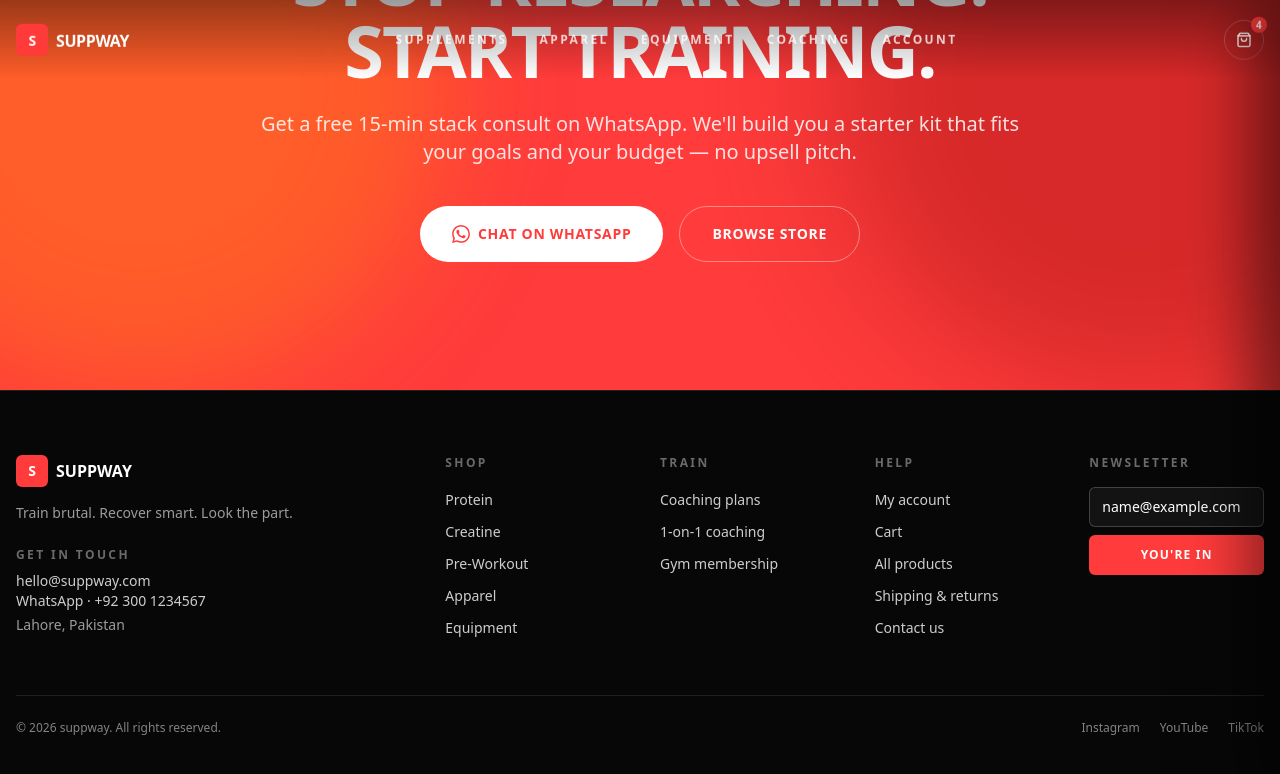
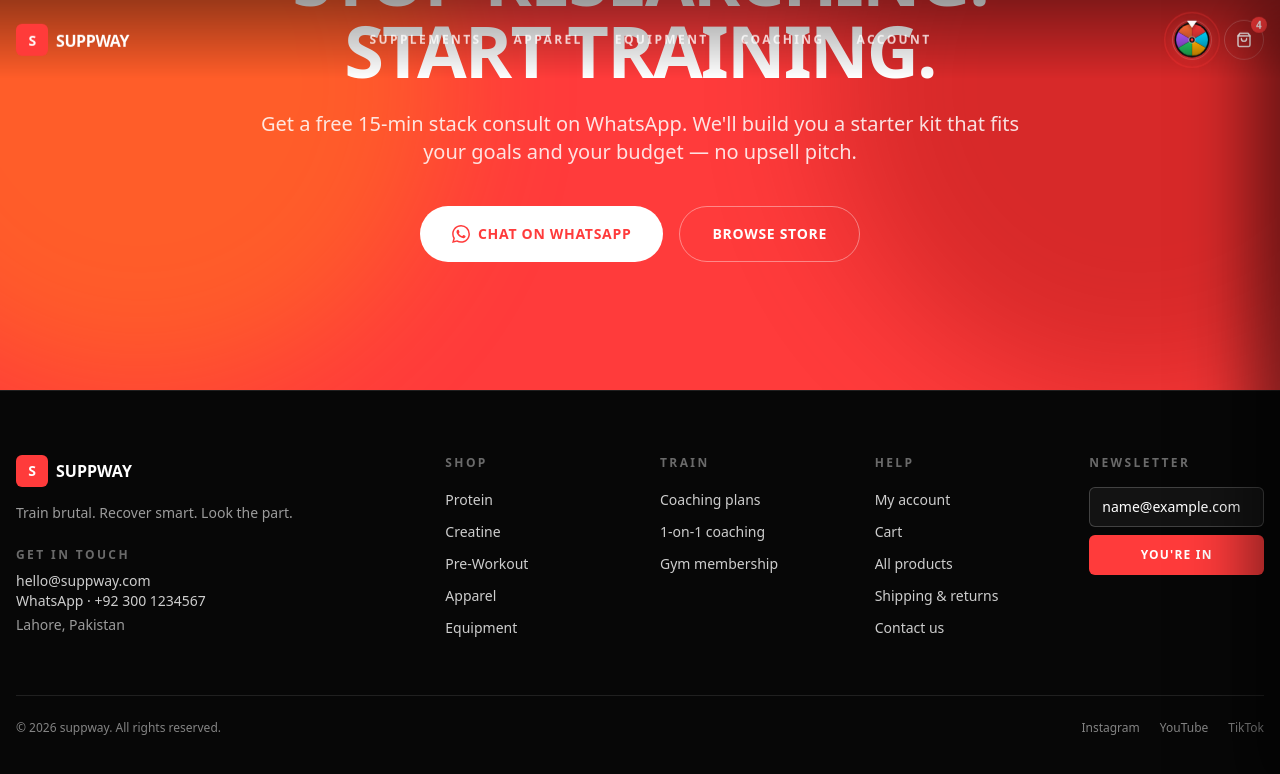
Before and after one commit to Suleman984/suppway, a Next.js app: page / in a window 1280 px wide. Both pictures are taken after typing "name@example.com" into the empty fields and a click on the button "JOIN". Shown: the part 5734-6508 px from the top of the page. Built offline with nearby package versions, Linux system fonts and the light colour scheme.

Commit message:
feat: integrate DiscountWheel component into SiteNav and remove from Hero

```diff
--- a/src/components/storefront/landing/discount-wheel.tsx
+++ b/src/components/storefront/landing/discount-wheel.tsx
@@ -1,8 +1,9 @@
 "use client";
 
 import { forwardRef, useEffect, useRef, useState } from "react";
+import { createPortal } from "react-dom";
 import { gsap } from "gsap";
-import { Gift, Plus, Sparkles, X } from "lucide-react";
+import { Plus, Sparkles, X } from "lucide-react";
 import { useCartStore } from "@/stores/cart-store";
 
 interface Prize {
@@ -78,12 +79,8 @@
   },
 ];
 
-const PANEL_BG =
-  "https://images.pexels.com/photos/4498482/pexels-photo-4498482.jpeg?auto=compress&cs=tinysrgb&w=900";
-
 const SESSION_KEY = "suppway:wheel-spun";
 const SEGMENT_DEG = 360 / PRIZES.length;
-const RIM_LEDS = 16;
 
 const fmt = (n: number) => `Rs. ${n.toLocaleString("en-PK")}`;
 
@@ -161,234 +158,103 @@
 
   return (
     <>
-      <div
-        className="relative overflow-hidden rounded-3xl border border-white/15 p-6 shadow-[0_30px_80px_rgba(0,0,0,0.55)]"
-        style={{
-          backgroundImage: `url(${PANEL_BG})`,
-          backgroundSize: "cover",
-          backgroundPosition: "center",
-        }}
+      <button
+        type="button"
+        onClick={handleSpin}
+        disabled={spun || spinning}
+        aria-label={
+          spun
+            ? "Discount wheel already claimed"
+            : spinning
+              ? "Spinning the discount wheel"
+              : "Spin to win a discount"
+        }
+        title={
+          spun ? "Already claimed" : spinning ? "Spinning…" : "Spin to win"
+        }
+        className={`relative inline-flex h-10 w-10 items-center justify-center rounded-full border border-white/20 transition ${
+          spun
+            ? "cursor-not-allowed opacity-40"
+            : "hover:scale-110 hover:border-white/40"
+        }`}
       >
-        <div className="absolute inset-0 bg-gradient-to-br from-black/85 via-black/75 to-black/95" />
-        <div
+        {/* Pulse ring to draw the eye when not yet spun */}
+        {!spun && !spinning && (
+          <span
             aria-hidden
-          className="absolute inset-0 opacity-[0.06]"
-          style={{
-            backgroundImage:
-              "linear-gradient(to right, white 1px, transparent 1px), linear-gradient(to bottom, white 1px, transparent 1px)",
-            backgroundSize: "32px 32px",
-          }}
+            className="absolute inset-0 rounded-full border border-[#ff3b3b]/60 animate-ping"
           />
-
-        <div className="relative flex flex-col items-center">
-          <p className="text-[10px] font-bold uppercase tracking-[0.35em] text-[#ffae00]">
-            <Sparkles className="mr-1 inline h-3 w-3" />
-            Spin · Win · Save
-          </p>
-
-          <div className="relative mt-4">
-            {/* Pointer */}
-            <div
-              aria-hidden
-              className="absolute left-1/2 top-0 z-10 -translate-x-1/2 -translate-y-2"
-              style={{
-                width: 0,
-                height: 0,
-                borderLeft: "12px solid transparent",
-                borderRight: "12px solid transparent",
-                borderTop: "20px solid #ffffff",
-                filter:
-                  "drop-shadow(0 4px 8px rgba(0,0,0,0.6)) drop-shadow(0 0 12px rgba(255,59,59,0.5))",
-              }}
-            />
-            <div
-              aria-hidden
-              className="absolute left-1/2 top-0 z-10 h-3 w-3 -translate-x-1/2 -translate-y-3 rounded-full bg-[#ff3b3b] shadow-[0_0_12px_#ff3b3b]"
-            />
+        )}
 
         <svg
           viewBox="0 0 200 200"
-              className="h-60 w-60 drop-shadow-[0_25px_60px_rgba(255,59,59,0.4)]"
+          className="h-9 w-9 drop-shadow-[0_0_8px_rgba(255,59,59,0.45)]"
         >
           <defs>
-                <radialGradient id="wheel-gloss" cx="50%" cy="32%" r="62%">
-                  <stop offset="0%" stopColor="rgba(255,255,255,0.35)" />
-                  <stop offset="55%" stopColor="rgba(255,255,255,0)" />
-                </radialGradient>
-                <radialGradient id="hub-grad" cx="50%" cy="40%" r="60%">
-                  <stop offset="0%" stopColor="#3a3a3a" />
-                  <stop offset="100%" stopColor="#0c0c0c" />
-                </radialGradient>
             {PRIZES.map((p) => (
               <linearGradient
                 key={`grad-${p.id}`}
-                    id={`grad-${p.id}`}
+                id={`nav-grad-${p.id}`}
                 x1="0%"
                 y1="0%"
                 x2="0%"
                 y2="100%"
               >
                 <stop offset="0%" stopColor={p.accent} stopOpacity="1" />
-                    <stop offset="100%" stopColor={p.accent} stopOpacity="0.65" />
+                <stop offset="100%" stopColor={p.accent} stopOpacity="0.7" />
               </linearGradient>
             ))}
           </defs>
 
-              {/* Outer ring */}
           <circle
             cx="100"
             cy="100"
             r="98"
             fill="#0c0c0c"
-                stroke="rgba(255,255,255,0.12)"
-                strokeWidth="1"
+            stroke="rgba(255,255,255,0.18)"
+            strokeWidth="2"
           />
-
-              {/* LED rim */}
-              {Array.from({ length: RIM_LEDS }).map((_, i) => {
-                const angle = (i / RIM_LEDS) * 360;
-                const pos = polar(100, 100, 95, angle);
-                const isHot = i % 2 === 0;
-                return (
-                  <circle
-                    key={`led-${i}`}
-                    cx={pos.x}
-                    cy={pos.y}
-                    r="1.6"
-                    fill={isHot ? "#ffae00" : "#ffffff"}
-                    opacity={isHot ? 1 : 0.55}
-                    style={{
-                      filter: isHot
-                        ? "drop-shadow(0 0 3px #ffae00)"
-                        : "drop-shadow(0 0 2px rgba(255,255,255,0.6))",
-                    }}
-                  />
-                );
-              })}
 
           <g ref={wheelRef}>
             {PRIZES.map((p, i) => {
               const start = i * SEGMENT_DEG;
               const end = (i + 1) * SEGMENT_DEG;
-                  const mid = start + SEGMENT_DEG / 2;
-                  const labelPos = polar(100, 100, 60, mid);
               return (
-                    <g key={p.id}>
                 <path
-                        d={segmentPath(start, end)}
-                        fill={`url(#grad-${p.id})`}
-                        stroke="rgba(0,0,0,0.5)"
-                        strokeWidth={1}
-                      />
-                      <text
-                        x={labelPos.x}
-                        y={labelPos.y - 4}
-                        textAnchor="middle"
-                        dominantBaseline="middle"
-                        transform={`rotate(${mid} ${labelPos.x} ${labelPos.y - 4})`}
-                        fill="#ffffff"
-                        fontSize="15"
-                        fontWeight="900"
-                        style={{ letterSpacing: "0.04em" }}
-                      >
-                        {p.discount}%
-                      </text>
-                      <text
-                        x={labelPos.x}
-                        y={labelPos.y + 8}
-                        textAnchor="middle"
-                        dominantBaseline="middle"
-                        transform={`rotate(${mid} ${labelPos.x} ${labelPos.y + 8})`}
-                        fill="rgba(255,255,255,0.85)"
-                        fontSize="6"
-                        fontWeight="700"
-                        style={{ letterSpacing: "0.18em" }}
-                      >
-                        OFF
-                      </text>
-                    </g>
-                  );
-                })}
-
-                {/* Spoke lines for segment dividers */}
-                {PRIZES.map((_, i) => {
-                  const angle = i * SEGMENT_DEG;
-                  const inner = polar(100, 100, 22, angle);
-                  const outer = polar(100, 100, 92, angle);
-                  return (
-                    <line
-                      key={`spoke-${i}`}
-                      x1={inner.x}
-                      y1={inner.y}
-                      x2={outer.x}
-                      y2={outer.y}
-                      stroke="rgba(0,0,0,0.35)"
-                      strokeWidth="0.8"
+                  key={p.id}
+                  d={segmentPath(start, end, 88)}
+                  fill={`url(#nav-grad-${p.id})`}
+                  stroke="rgba(0,0,0,0.4)"
+                  strokeWidth={1.5}
                 />
               );
             })}
-
-                {/* Glossy highlight overlay */}
             <circle
               cx="100"
               cy="100"
-                  r="92"
-                  fill="url(#wheel-gloss)"
-                  pointerEvents="none"
+              r="18"
+              fill="#0c0c0c"
+              stroke="#ffffff"
+              strokeWidth="3"
             />
-
-                {/* Center hub */}
-                <circle cx="100" cy="100" r="22" fill="url(#hub-grad)" />
-                <circle
-                  cx="100"
-                  cy="100"
-                  r="22"
-                  fill="none"
-                  stroke="rgba(255,255,255,0.25)"
-                  strokeWidth="1"
-                />
-                <circle
-                  cx="100"
-                  cy="100"
-                  r="8"
-                  fill="#ff3b3b"
-                  style={{ filter: "drop-shadow(0 0 6px #ff3b3b)" }}
-                />
+            <circle cx="100" cy="100" r="8" fill="#ff3b3b" />
           </g>
         </svg>
-          </div>
 
-          <button
-            type="button"
-            onClick={handleSpin}
-            disabled={spun || spinning}
-            className={`mt-6 inline-flex h-12 w-full max-w-[220px] items-center justify-center gap-2 rounded-full px-7 text-xs font-bold uppercase tracking-[0.2em] transition ${
-              spun
-                ? "cursor-not-allowed border border-white/15 bg-white/5 text-white/40"
-                : spinning
-                  ? "cursor-wait bg-white/15 text-white"
-                  : "bg-gradient-to-r from-[#ff3b3b] to-[#ff6b35] text-white shadow-[0_10px_35px_rgba(255,59,59,0.5)] hover:shadow-[0_15px_45px_rgba(255,59,59,0.7)]"
-            }`}
-          >
-            {spun ? (
-              "Already claimed"
-            ) : spinning ? (
-              <>
-                <Sparkles className="h-4 w-4 animate-spin" />
-                Spinning…
-              </>
-            ) : (
-              <>
-                <Gift className="h-4 w-4" />
-                Spin to win
-              </>
-            )}
+        {/* Tiny pointer at top */}
+        <span
+          aria-hidden
+          className="absolute left-1/2 top-0 -translate-x-1/2"
+          style={{
+            width: 0,
+            height: 0,
+            borderLeft: "5px solid transparent",
+            borderRight: "5px solid transparent",
+            borderTop: "7px solid #ffffff",
+            filter: "drop-shadow(0 1px 2px rgba(0,0,0,0.6))",
+          }}
+        />
       </button>
-          <p className="mt-2 text-[10px] uppercase tracking-[0.3em] text-white/40">
-            1 spin per session
-          </p>
-        </div>
-      </div>
 
       {showCards && source && (
         <RewardCardsLayer
@@ -401,16 +267,16 @@
   );
 }
 
-// Scatter positions relative to viewport center (the wheel sits on the right
-// at lg+, so all targets stay on the left/center side). Calibrated for
-// 1024px+ viewports.
+// Scatter positions relative to viewport center. Source is the navbar wheel
+// at top-right of the viewport, so cards fall across the full hero — left,
+// center, and right — avoiding the very top strip where the navbar sits.
 const SCATTER = [
-  { x: -560, y: -260, rot: -8 },  // top-left, near eyebrow
-  { x: -200, y: -300, rot: 5 },   // above headline
-  { x: -610, y: -40, rot: 11 },   // beside headline, far left
-  { x: -260, y: -30, rot: -4 },   // beside headline
-  { x: -490, y: 220, rot: 7 },    // above stats area
-  { x: -160, y: 250, rot: -10 },  // near stats
+  { x: -560, y: -200, rot: -10 },  // top-left, just below navbar
+  { x: -180, y: -240, rot: 5 },    // top-center, above headline
+  { x: 240, y: -180, rot: 11 },    // top-right
+  { x: -480, y: 170, rot: 8 },     // bottom-left, near stats
+  { x: -120, y: 230, rot: -6 },    // bottom-center, near stats
+  { x: 280, y: 140, rot: -12 },    // bottom-right
 ];
 
 // Each card is ejected from the wheel partway through the spin, not all at
@@ -432,7 +298,16 @@
   const tweensRef = useRef<gsap.core.Timeline[]>([]);
   const [landed, setLanded] = useState<Set<string>>(new Set());
   const [dismissed, setDismissed] = useState<Set<string>>(new Set());
+  const [mounted, setMounted] = useState(false);
   const add = useCartStore((s) => s.add);
+
+  // Render via a portal to document.body so the layer's `fixed` positioning
+  // is viewport-relative — DiscountWheel's parent in hero.tsx applies a
+  // -translate-y-1/2 transform which would otherwise contain `fixed` and
+  // pile the cards next to the wheel.
+  useEffect(() => {
+    setMounted(true);
+  }, []);
 
   useEffect(() => {
     if (typeof window === "undefined") return;
@@ -468,65 +343,44 @@
         rotation: s.rot - 30,
       });
 
+      // Source is at the top of the viewport (navbar). The puck slides
+      // horizontally to its column while bouncing vertically — bounce.out on
+      // a long Y span gives multiple decreasing bounces as it "lands".
+      // Timeline (seconds from ejectAt):
+      //   0.00–1.10s  X eases to target
+      //   0.00–2.05s  Y bounces from source to target (multi-bounce baked in)
+      //   0.00–2.05s  Puck spins and scales up to 1
+      //   2.00–2.30s  Puck shrinks/fades out
+      //   1.95–2.55s  Card pops in with back.out
       const tl = gsap.timeline({ delay: ejectAt });
       tweensRef.current[i] = tl;
 
-      // 1. Eject — puck flies in an arc; X reaches target while Y overshoots
-      //    upward (so the subsequent drop has gravity).
+      tl.to(wrap, { x: tx, duration: 1.1, ease: "power2.out" }, 0);
+      tl.to(wrap, { y: ty, duration: 2.05, ease: "bounce.out" }, 0);
+
       tl.to(
-        wrap,
-        {
-          x: tx,
-          duration: 0.95,
-          ease: "power2.out",
-        },
-        0,
-      )
-        .to(
-          wrap,
-          {
-            y: ty - 110,
-            duration: 0.5,
-            ease: "power2.out",
-          },
-          0,
-        )
-        .to(
         puck,
         {
           scale: 1,
-            rotation: 720,
-            duration: 0.95,
-            ease: "power2.out",
+          rotation: 1320,
+          duration: 2.05,
+          ease: "none",
         },
         0,
       );
 
-      // 2. Drop with multi-bounce — bounce.out gives 4 bounces of decreasing
-      //    amplitude. Puck keeps rotating during the bounces.
-      tl.to(wrap, {
-        y: ty,
-        duration: 1.5,
-        ease: "bounce.out",
-      }).to(
+      tl.to(
         puck,
         {
-          rotation: "+=580",
-          duration: 1.5,
-          ease: "none",
-        },
-        "<",
-      );
-
-      // 3. Morph — puck shrinks out as the rectangular card pops in at the
-      //    same point with a back ease.
-      tl.to(puck, {
           scale: 0,
           opacity: 0,
           duration: 0.3,
           ease: "power2.in",
-      })
-        .to(
+        },
+        2.0,
+      );
+
+      tl.to(
         card,
         {
           scale: 1,
@@ -543,7 +397,7 @@
             });
           },
         },
-          "<-0.1",
+        1.95,
       );
     });
 
@@ -551,7 +405,7 @@
       tweensRef.current.forEach((tl) => tl?.kill());
       tweensRef.current = [];
     };
-  }, [prizes, source]);
+  }, [prizes, source, mounted]);
 
   useEffect(() => {
     const onKey = (e: KeyboardEvent) => {
@@ -599,7 +453,9 @@
     removeCard(p.id);
   };
 
-  return (
+  if (!mounted) return null;
+
+  return createPortal(
     <div
       ref={layerRef}
       className="pointer-events-none fixed inset-0 z-[80]"
@@ -645,7 +501,8 @@
           </div>
         );
       })}
-    </div>
+    </div>,
+    document.body,
   );
 }
 
@@ -713,9 +570,9 @@
   return (
     <article
       ref={ref}
-      className={`group absolute left-0 top-0 w-52 overflow-hidden rounded-2xl border border-white/15 bg-[#0c0c0c] shadow-[0_20px_50px_rgba(0,0,0,0.6)] will-change-transform transition-[transform,border-color] duration-300 ${
+      className={`group absolute left-0 top-0 w-52 overflow-hidden rounded-2xl border border-white/15 bg-[#0c0c0c] shadow-[0_20px_50px_rgba(0,0,0,0.6)] will-change-transform transition-colors duration-200 ${
         interactive
-          ? "pointer-events-auto hover:scale-[1.06] hover:border-white/30"
+          ? "pointer-events-auto hover:border-white/30"
           : "pointer-events-none"
       }`}
       style={{ boxShadow: `0 20px 50px ${p.accent}33` }}
--- a/src/components/storefront/landing/site-nav.tsx
+++ b/src/components/storefront/landing/site-nav.tsx
@@ -7,6 +7,7 @@
 import { BrandParticles } from "./brand-particles";
 import { ParticleText } from "./particle-text";
 import { CartDrawer } from "../cart-drawer";
+import { DiscountWheel } from "./discount-wheel";
 import { useCartStore } from "@/stores/cart-store";
 
 const LINKS = [
@@ -90,6 +91,7 @@
         </nav>
 
         <div className="flex items-center gap-3">
+          <DiscountWheel />
           <button
             type="button"
             onClick={openCart}
```
Also changed, not shown: src/components/storefront/landing/hero.tsx (+0 -7 lines). Lines whose indentation alone changed are shown as unchanged.
